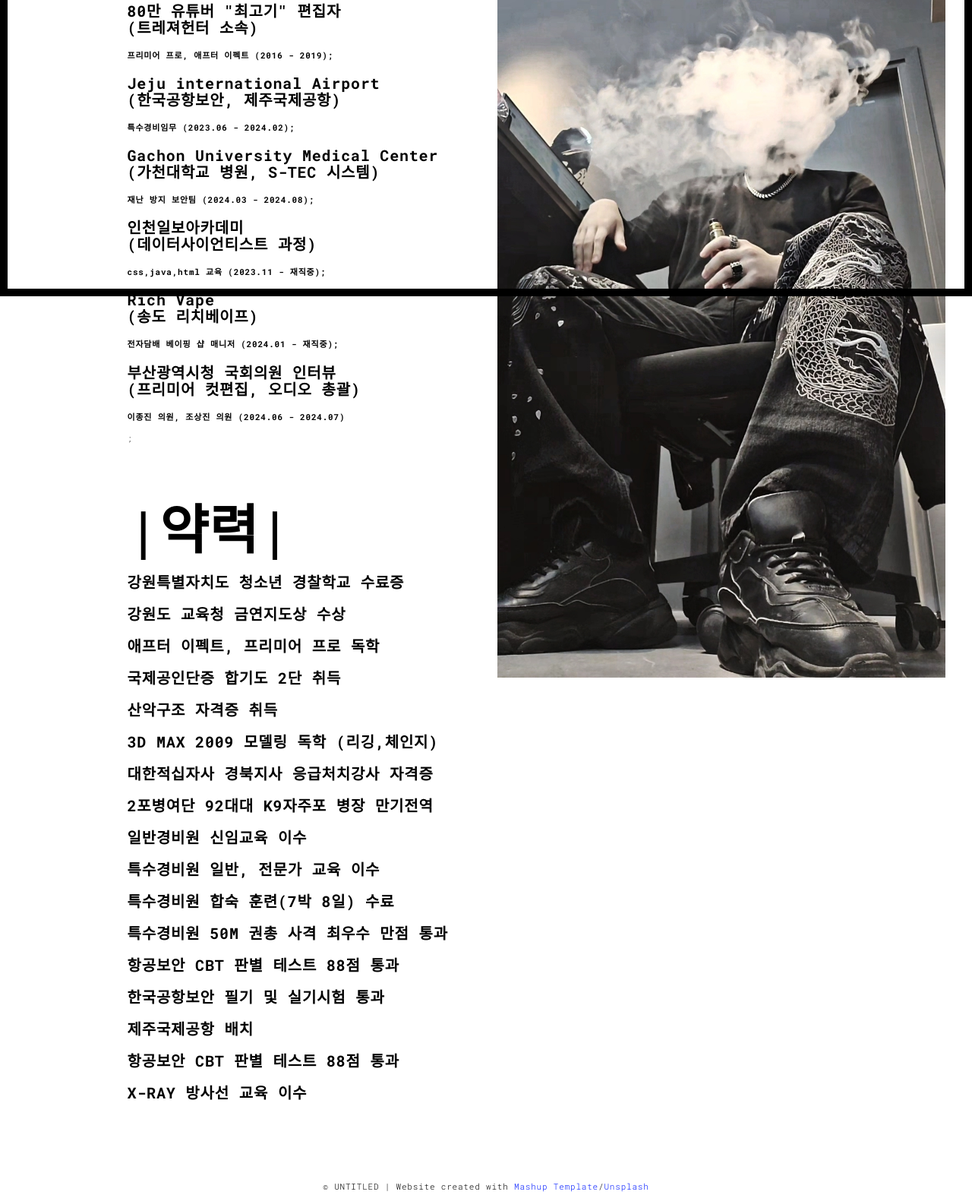
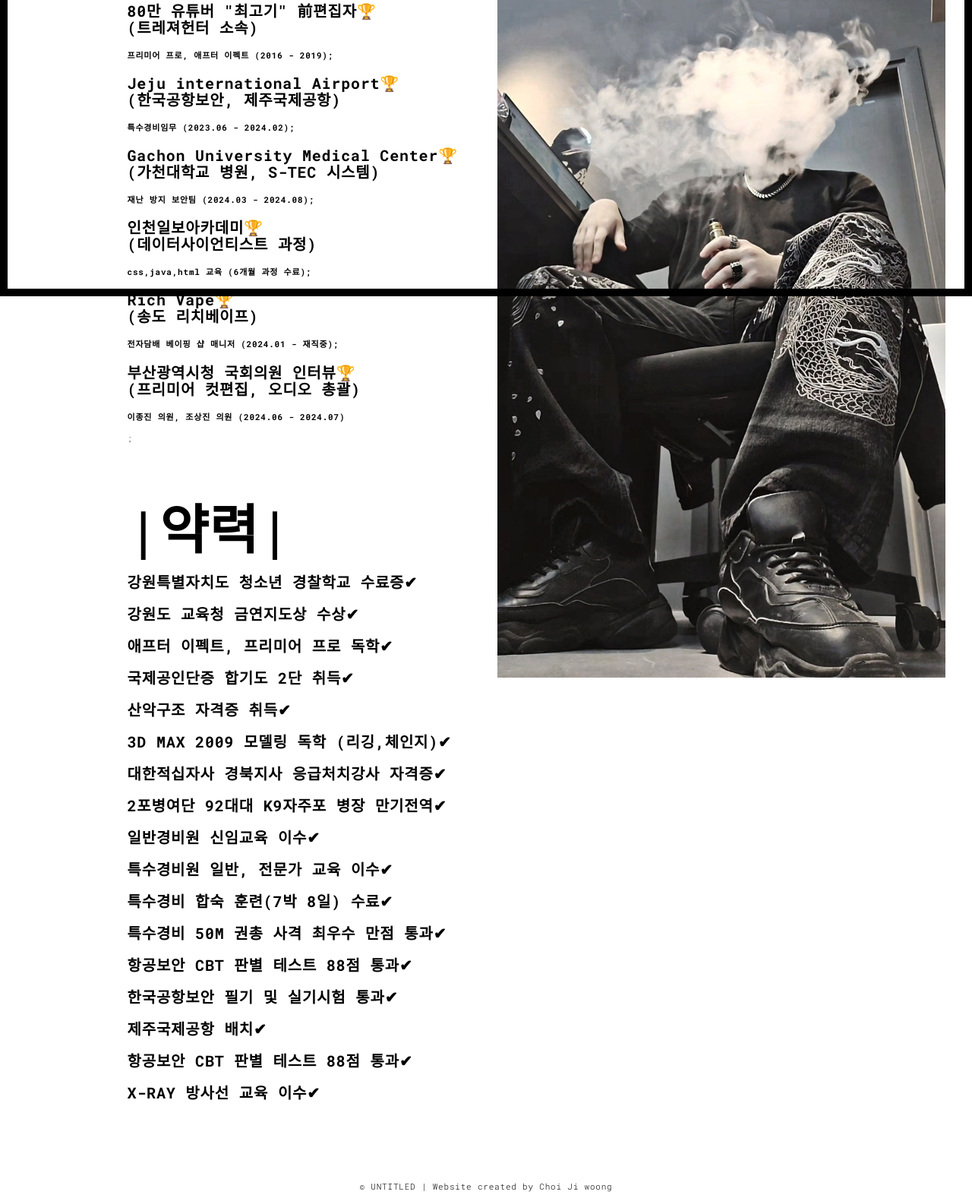
Before and after one commit to kairinlittletokyo/kairinlittletokyo.github.io, a plain HTML site: page about.html in a window 1280 px wide. Shown: the part 410-1987 px from the top of the page at 76% size. Drawn offline with Linux system fonts and the light colour scheme.

Commit message:
portfolio

```diff
--- a/about.html
+++ b/about.html
@@ -40,7 +40,7 @@
           <li><a href="./index.html" title="">01 : 메인</a></li>
           <li><a href="./works.html" title="">02 : 작업물</a></li>
           <li><a href="./about.html" title="">03 : 프로필</a></li>
-          <li><a href="./contact.html" title="">04 : Contact</a></li>
+          <li><a href="./contact.html" title="">04 : 협업 문의</a></li>
           <li><a href="./components.html" title="">05 : Components</a></li>
         </ul>
 
@@ -64,46 +64,46 @@
                 <div class="col-xs-12 col-md-6">
 
                   <h1>|경력|</h1>
-                  <h3>16만 유튜버 "나나양" 초창기 편집자<br>
+                  <h3>16만 유튜버 "나나양" 초창기 前편집자🏆️<br>
                     (픽셀네트워크 소속)<h3>
                   <h4>프리미어 프로, 애프터 이펙트, 뱁믹스 (2015 - 2016);<h4>
-                  <h3>80만 유튜버 "최고기" 편집자<br>
+                  <h3>80만 유튜버 "최고기" 前편집자🏆️<br>
                     (트레져헌터 소속)<h3>
                   <h4>프리미어 프로, 애프터 이펙트 (2016 - 2019);<h4>
-                  <h3>Jeju international Airport<br>(한국공항보안, 제주국제공항)<h3>
+                  <h3>Jeju international Airport🏆️<br>(한국공항보안, 제주국제공항)<h3>
                   <h4>특수경비임무 (2023.06 - 2024.02);<h4>
-                  <h3>Gachon University Medical Center<br>(가천대학교 병원, S-TEC 시스템)</h3>
+                  <h3>Gachon University Medical Center🏆️<br>(가천대학교 병원, S-TEC 시스템)</h3>
                   <h4>재난 방지 보안팀 (2024.03 - 2024.08);<h4>
-                    <h3>인천일보아카데미<br>
+                    <h3>인천일보아카데미🏆️<br>
                       (데이터사이언티스트 과정)</h3>
-                    <h4>css,java,html 교육 (2023.11 - 재직중);<h4>
-                  <h3>Rich Vape<br>
+                    <h4>css,java,html 교육 (6개월 과정 수료);<h4>
+                  <h3>Rich Vape🏆️<br>
                     (송도 리치베이프)</h3>
                   <h4>전자담배 베이핑 샵 매니저 (2024.01 - 재직중);<h4>
-                    <h3>부산광역시청 국회의원 인터뷰 <br>(프리미어 컷편집, 오디오 총괄)<br>
+                    <h3>부산광역시청 국회의원 인터뷰🏆️ <br>(프리미어 컷편집, 오디오 총괄)<br>
                       <h4>이종진 의원, 조상진 의원 (2024.06 - 2024.07)</h4>;
 
                     <br>
                     <br>
                     <br>
                   <h1>|약력|</h1>
-                  <h3>강원특별자치도 청소년 경찰학교 수료증<h3>
-                    <h3>강원도 교육청 금연지도상 수상 <h3>
-                      <h3>애프터 이펙트, 프리미어 프로 독학</h3>
-                  <h3>국제공인단증 합기도 2단 취득<h3>
-                    <h3>산악구조 자격증 취득<h3>
-                      <h3>3D MAX 2009 모델링 독학 (리깅,체인지)</h3>
-                      <h3>대한적십자사 경북지사 응급처치강사 자격증<h3>
-                        <h3>2포병여단 92대대 K9자주포 병장 만기전역</h3>
-                        <h3>일반경비원 신임교육 이수<h3>
-                          <h3>특수경비원 일반, 전문가 교육 이수<h3>
-                            <h3>특수경비원 합숙 훈련(7박 8일) 수료</h3>
-                            <h3>특수경비원 50M 권총 사격 최우수 만점 통과<h3>
-                            <h3>항공보안 CBT 판별 테스트 88점 통과</h3>
-                              <h3>한국공항보안 필기 및 실기시험 통과</h3>
-                              <h3>제주국제공항 배치</h3>
-                                <h3>항공보안 CBT 판별 테스트 88점 통과<h3>
-                              <h3>X-RAY 방사선 교육 이수<h3>
+                  <h3>강원특별자치도 청소년 경찰학교 수료증✔<h3>
+                    <h3>강원도 교육청 금연지도상 수상✔ <h3>
+                      <h3>애프터 이펙트, 프리미어 프로 독학✔</h3>
+                  <h3>국제공인단증 합기도 2단 취득✔<h3>
+                    <h3>산악구조 자격증 취득✔<h3>
+                      <h3>3D MAX 2009 모델링 독학 (리깅,체인지)✔</h3>
+                      <h3>대한적십자사 경북지사 응급처치강사 자격증✔<h3>
+                        <h3>2포병여단 92대대 K9자주포 병장 만기전역✔</h3>
+                        <h3>일반경비원 신임교육 이수✔<h3>
+                          <h3>특수경비원 일반, 전문가 교육 이수✔<h3>
+                            <h3>특수경비 합숙 훈련(7박 8일) 수료✔</h3>
+                            <h3>특수경비 50M 권총 사격 최우수 만점 통과✔<h3>
+                            <h3>항공보안 CBT 판별 테스트 88점 통과✔</h3>
+                              <h3>한국공항보안 필기 및 실기시험 통과✔</h3>
+                              <h3>제주국제공항 배치✔</h3>
+                                <h3>항공보안 CBT 판별 테스트 88점 통과✔<h3>
+                              <h3>X-RAY 방사선 교육 이수✔<h3>
 
 
 
@@ -129,8 +129,7 @@
   <div class="container">
     <div class="row">
       <div class="col-xs-12">
-        <p>© UNTITLED | Website created with <a href="http://www.mashup-template.com/" title="Create website with free html template">Mashup Template</a>/<a href="https://www.unsplash.com/" title="Beautiful Free Images">Unsplash</a></p>
-      </div>
+        <p>© UNTITLED | Website created by Choi Ji woong </p>      </div>
     </div>
   </div>
 </footer>
```
Also changed, not shown: components.html (+7 -8 lines), contact.html (+14 -14 lines), index.html (+6 -6 lines), work.html (+7 -7 lines), works.html (+7 -8 lines).
